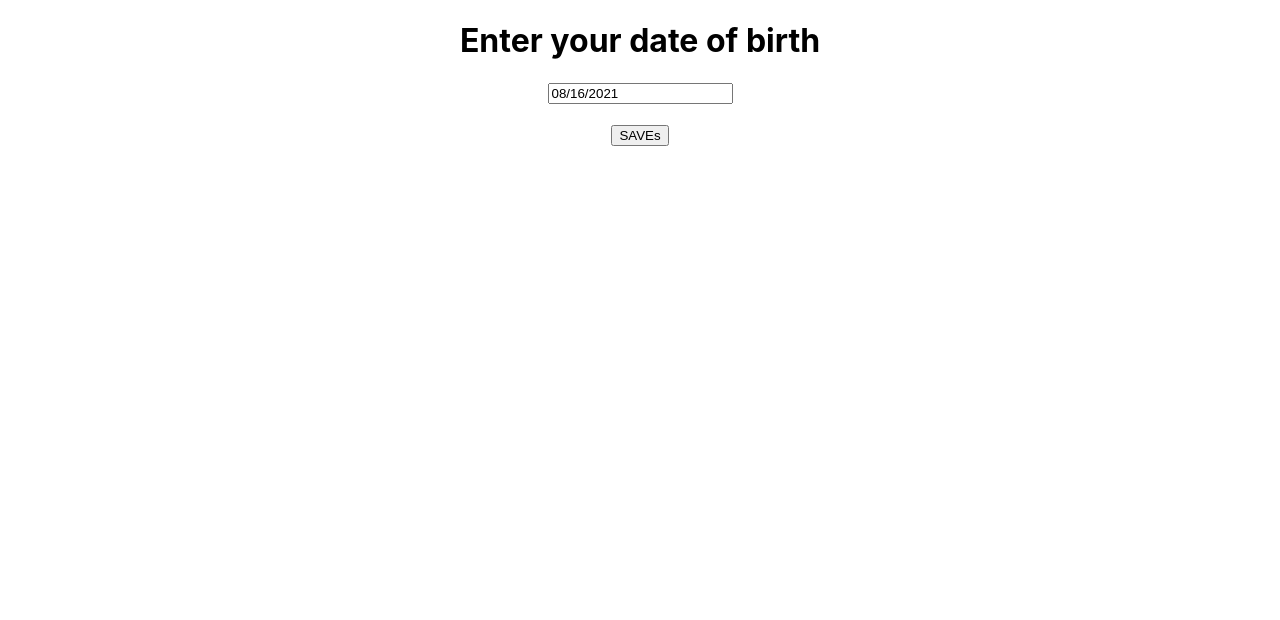
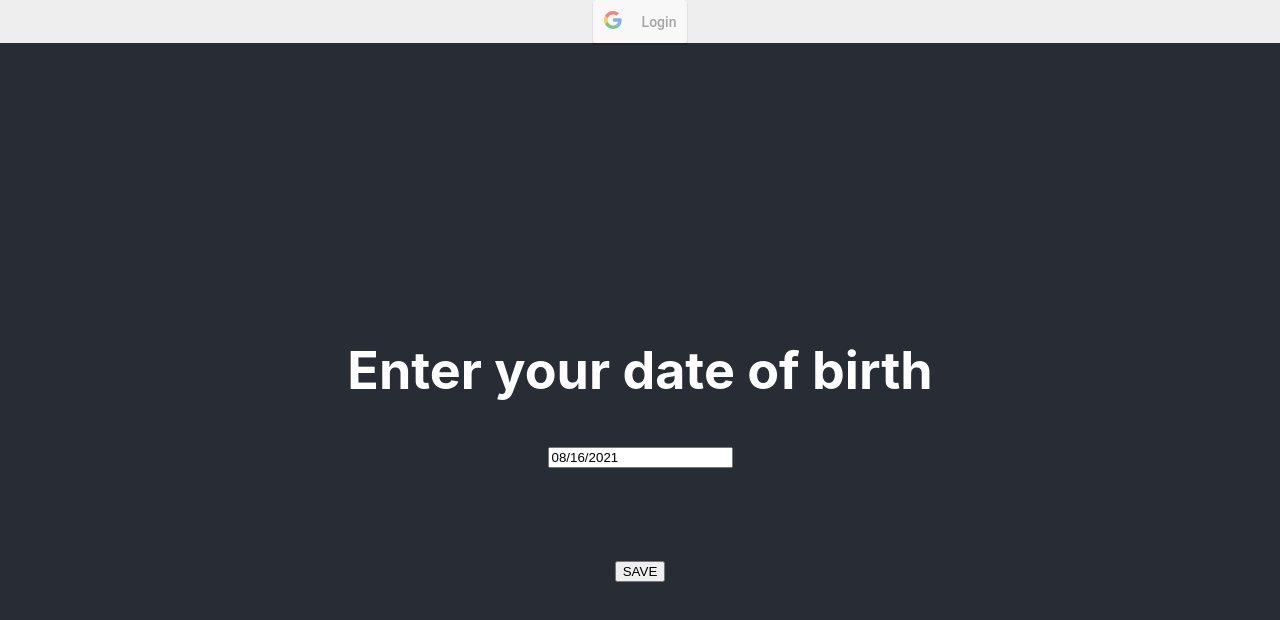
Before and after one commit to wilc0519/week-life, a React (Create React App) app in the folder week-life-front-end/: page /birthday in a window 1280 px wide. Shown: the top 620 px of the page. Built offline with nearby package versions, Linux system fonts and the light colour scheme.

Commit message:
creation of flag to display on screen logout or login

```diff
--- a/week-life-front-end/src/App.css
+++ b/week-life-front-end/src/App.css
@@ -22,10 +22,18 @@
   justify-content: center;
   font-size: calc(10px + 2vmin);
   color: white;
+  padding-left: 10px;
+  padding-right: 10px;
+  padding-bottom: 10px;
+
 }
 
 .App-link {
   color: #61dafb;
+}
+.App-navBar{
+  background-color: #eeeeee ;
+
 }
 
 @keyframes App-logo-spin {
--- a/week-life-front-end/src/components/Authentication.js
+++ b/week-life-front-end/src/components/Authentication.js
@@ -1,26 +1,28 @@
-import React, { useState } from 'react';
+import React, { useState, useEffect } from 'react';
 import { userApi } from '../api/userApi';
 import { Login } from './Login';
 import { Logout } from './Logout';
 
 
 export const Authentication = () => {
-
-
     const clientId = "869435522440-9c7q2p1ao5ki97orc02pd7nnjduq1gtn.apps.googleusercontent.com"
+    let [isSignedIn, setIsSignedIn]= useState(false)
     let [showLoginButton, setShowLoginButton] = useState(true);
     let [showLogoutButton, setShowLogoutButton] = useState(false);
     const [name, setName] = useState("");
     const [lastName, setLastName] = useState("");
     const [email, setEmail] = useState("");
     const [url, setUrl] = useState("");
+
     // const [accessToken, setAccessToken]=useState("");
 
     const onLoginSuccess = (res) => {
+
         console.log('Login Success;', res.profileObjec);
         console.log(res);
         showLoginButton = setShowLoginButton(false);
         showLogoutButton = setShowLogoutButton(true);
+        isSignedIn = setIsSignedIn(true);
 
         const name = res.profileObj.givenName;
         const email = res.profileObj.email;
@@ -38,7 +40,6 @@ export const Authentication = () => {
                 console.log("el error esta aqui")
                 console.log(error)
             })
-
     }
     const onLoginFailure = (res) => {
         console.log('Login Failed ', res);
@@ -48,17 +49,20 @@ export const Authentication = () => {
         alert("You have been logget out successfully");
         showLoginButton = setShowLoginButton(true);
         showLogoutButton = setShowLogoutButton(false);
+        //isSignedIn = setIsSignedIn(false)
         setName("");
         setLastName("");
         setEmail("");
         setUrl("");
+        window.location.href="http://localhost:3000/"
     }
     return (
         <div>
 
             {
                 showLoginButton
-                    ? <Login clientId={clientId} onLoginSuccess={onLoginSuccess} onLoginFailure={onLoginFailure} />
+                    ? <Login clientId={clientId} onLoginSuccess={onLoginSuccess} onLoginFailure={onLoginFailure}
+                    isSignedIn={isSignedIn}/>
                     : null
             }
             {
--- a/week-life-front-end/src/components/Login.js
+++ b/week-life-front-end/src/components/Login.js
@@ -1,7 +1,7 @@
 import React from 'react';
 import GoogleLogin from 'react-google-login';
 
-export const Login = ({clientId, onLoginSuccess, onLoginFailure}) => {
+export const Login = ({clientId, onLoginSuccess, onLoginFailure, isSignedIn}) => {
     return(
         <div>
             <GoogleLogin
@@ -10,6 +10,7 @@ export const Login = ({clientId, onLoginSuccess, onLoginFailure}) => {
             onSuccess={onLoginSuccess}
             onFailure={onLoginFailure}
             cookiePolicy={'single_host_origin'}
+            isSignedIn={isSignedIn}
             />
         </div>
     )
--- a/week-life-front-end/src/pages/DateBirth.js
+++ b/week-life-front-end/src/pages/DateBirth.js
@@ -1,19 +1,27 @@
 import React, {useState} from 'react';
 import DatePicker from 'react-datepicker';
 import 'react-datepicker/dist/react-datepicker.css';
+import '../App.css'
+import { NavBar } from '../components/NavBar';
 
 export const DateBirth = () => {
     const [startDate, setStartDate] = useState(new Date());
     return (
+
         <div>
-            <h1>Enter your date of birth</h1>
+           <div className= 'App-navBar'><NavBar/></div>
+           <div className= 'App-header'>
+           <h1>Enter your date of birth</h1>
             <DatePicker
             selected={startDate}
             onChange={(date) =>setStartDate(date)}
             />
             <br/>
             <br/>
-            <input type = "button" value = "SAVEs" className = "btn btn-primary"/>
+            <br/>
+            <input type = "button" value = "SAVE" className = "btn btn-primary"/>
+           </div>
+
         </div  >
     )
 }
--- a/week-life-front-end/src/pages/NoteTable.js
+++ b/week-life-front-end/src/pages/NoteTable.js
@@ -1,8 +1,7 @@
 import React from 'react';
-import MaterialTable from 'material-table'
+import MaterialTable from 'material-table';
 import '../App.css'
 import { NavBar } from '../components/NavBar';
-import { Icon } from '@material-ui/core';
 
 export const NoteTable = () => {
 
@@ -92,7 +91,7 @@ export const NoteTable = () => {
                 title='Notes'
                 actions={[
                     {
-                        icon: 'edit',
+                        icon:'edit',
                         tooltip: 'edit note',
                         onClick: (e, rowData) => alert('You have pressed edit note')
                     }]} />
--- a/week-life-front-end/src/pages/Principal.js
+++ b/week-life-front-end/src/pages/Principal.js
@@ -1,13 +1,15 @@
 import React from 'react'
 import { NavBar } from '../components/NavBar'
+import '../App.css'
 
 export const Principal = () => {
     return (
         <div>
-            <div>
+            <div className='App-navBar'>
                 <NavBar />
             </div>
-            <div><h1>Login with google</h1>
+            <div className='App-header'>
+                <h1>Login with google</h1>
                 <h3>welcome </h3>
                 <br></br>
                 <br></br>
```
